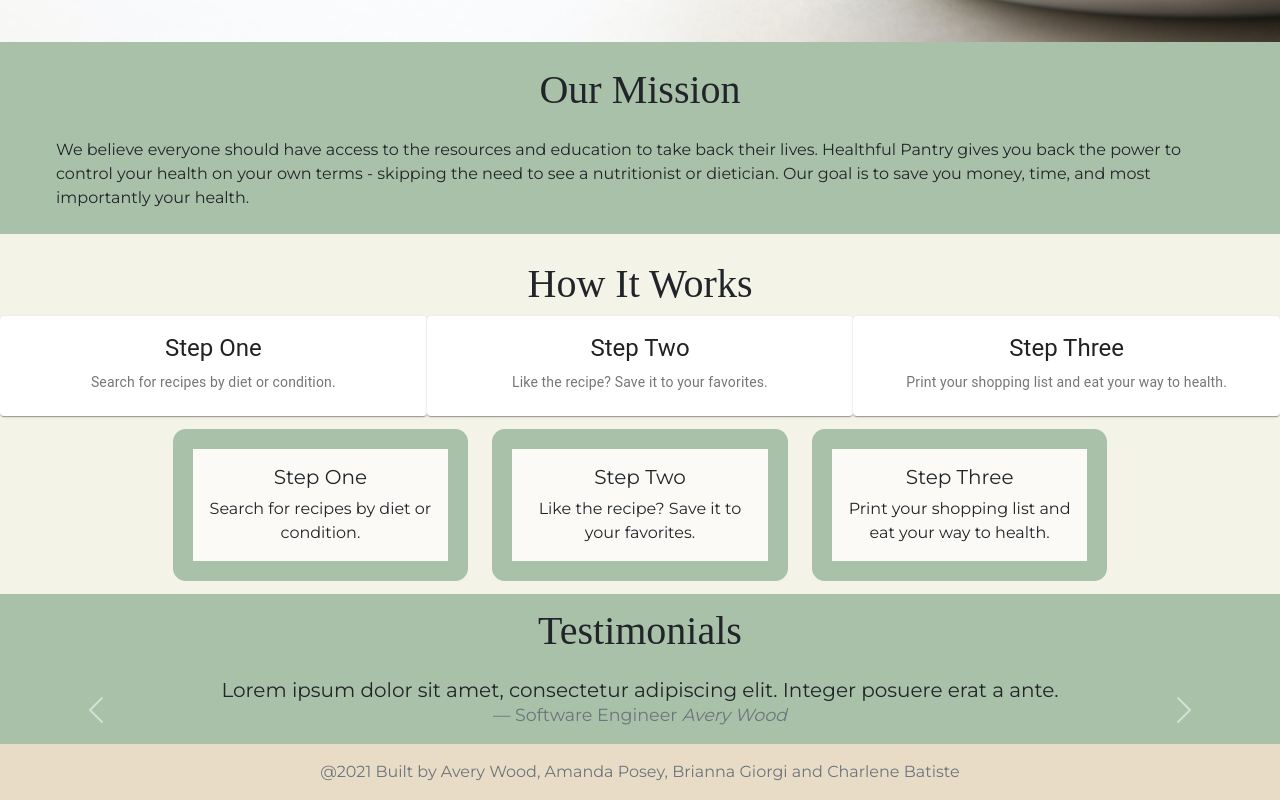
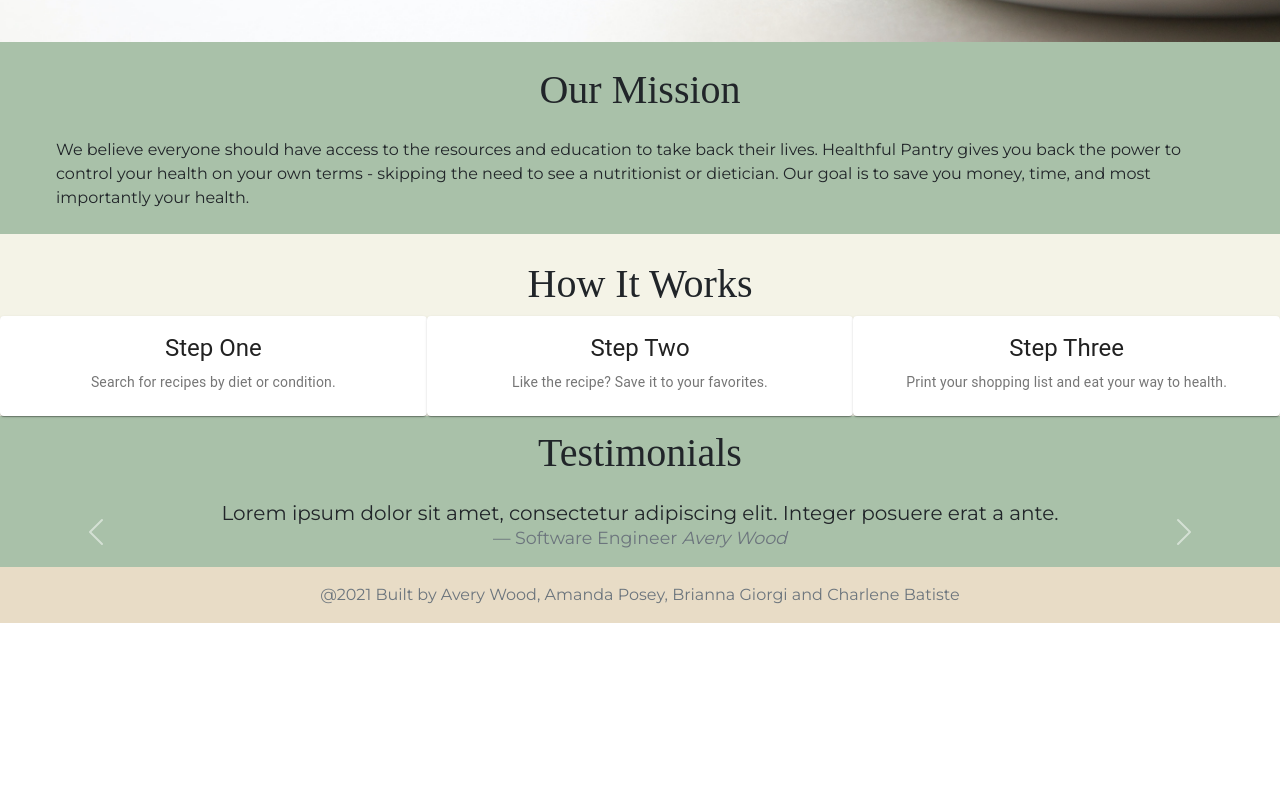
Before and after one commit to charlenebatiste/the-healthful-pantry, a React (Create React App) app: page / in a window 1280 px wide. Shown: the part 529-1329 px from the top of the page. After the commit the page ends 1152 px from the top, so only its background shows below. Built offline with nearby package versions, Linux system fonts and the light colour scheme; no server answers.

Commit message:
delete route working

```diff
--- a/src/components/HowItWorks.jsx
+++ b/src/components/HowItWorks.jsx
@@ -90,55 +90,6 @@
 					</CardContent>
 				</Grid>
 			</Grid>
-			<div className="container-fluid contHiw">
-				<div className="row justify-content-center">
-					<div className="col-3">
-						<div class="card hiwCard">
-							<div class="card-body text-center">
-								<h5 class="card-title">
-									Step One
-								</h5>
-								<p class="card-text">
-									Search for
-									recipes by
-									diet or
-									condition.
-								</p>
-							</div>
-						</div>
-					</div>
-					<div className="col-3">
-						<div class="card hiwCard">
-							<div class="card-body text-center">
-								<h5 class="card-title">
-									Step Two
-								</h5>
-								<p class="card-text">
-									Like the
-									recipe? Save
-									it to your
-									favorites.
-								</p>
-							</div>
-						</div>
-					</div>
-					<div className="col-3">
-						<div class="card hiwCard">
-							<div class="card-body text-center">
-								<h5 class="card-title">
-									Step Three
-								</h5>
-								<p class="card-text">
-									Print your
-									shopping list
-									and eat your
-									way to health.
-								</p>
-							</div>
-						</div>
-					</div>
-				</div>
-			</div>
 		</div>
 	);
 };
--- a/src/components/css/HowItWorks.css
+++ b/src/components/css/HowItWorks.css
@@ -1,10 +1,5 @@
 .step_section {
 	background-color: #f4f3e7;
-}
-
-.contHiw {
-	align-content: center;
-	padding: 1%;
 }
 
 .hIW {
@@ -12,11 +7,6 @@
 	padding-right: 0px;
 }
 
-.hiwCard {
-	border-color: #a9c1a9;
-	border-width: 20px;
-}
-
 .cardItem {
 	text-align: center;
 }
--- a/src/pages/Edit.jsx
+++ b/src/pages/Edit.jsx
@@ -8,6 +8,7 @@
 
 const Edit = (props) => {
 	const { id, name, email } = props.user;
+	// console.log(id);
 	const [redirect, setRedirect] =
 		useState(false);
 	const [destroy, setDestroy] = useState(false);
@@ -55,28 +56,29 @@
 		return <Redirect to="/profile" />;
 
 	const handleDelete = async (e) => {
+		// console.log(
+		// 	`~~~~~This is the user id ~~~~~`
+		// );
+		// console.log(id);
 		e.preventDefault();
-		console.log(
-			`i want to delete this profile`
+		const content = {
+			id,
+		};
+		let url = `${REACT_APP_SERVER_URL}/api/users/profile/edit`;
+		await setAuthToken(
+			localStorage.getItem("jwtToken")
 		);
-		// const content = {
-		// 	id,
-		// };
-		// let url = `${REACT_APP_SERVER_URL}/api/users/profile/delete`;
-		// await setAuthToken(
-		// 	localStorage.getItem("jwtToken")
-		// );
-		// axios
-		// 	.put(url, content)
-		// 	.then(async (response) => {
-		// 		// console.log(response.data);
-		// 		await setDestroy(true);
-		// 	})
-		// 	.catch((error) => {
-		// 		console.log(error);
-		// 	});
+		axios
+			.delete(url, { data: content })
+			.then(async (response) => {
+				// console.log(response.data);
+				await setDestroy(true);
+			})
+			.catch((error) => {
+				console.log(error);
+			});
 	};
-	// if (destroy) return <Redirect to="/login" />;
+	if (destroy) return <Redirect to="/" />;
 
 	return (
 		<div className="container-fluid edit__wrapper">
```
